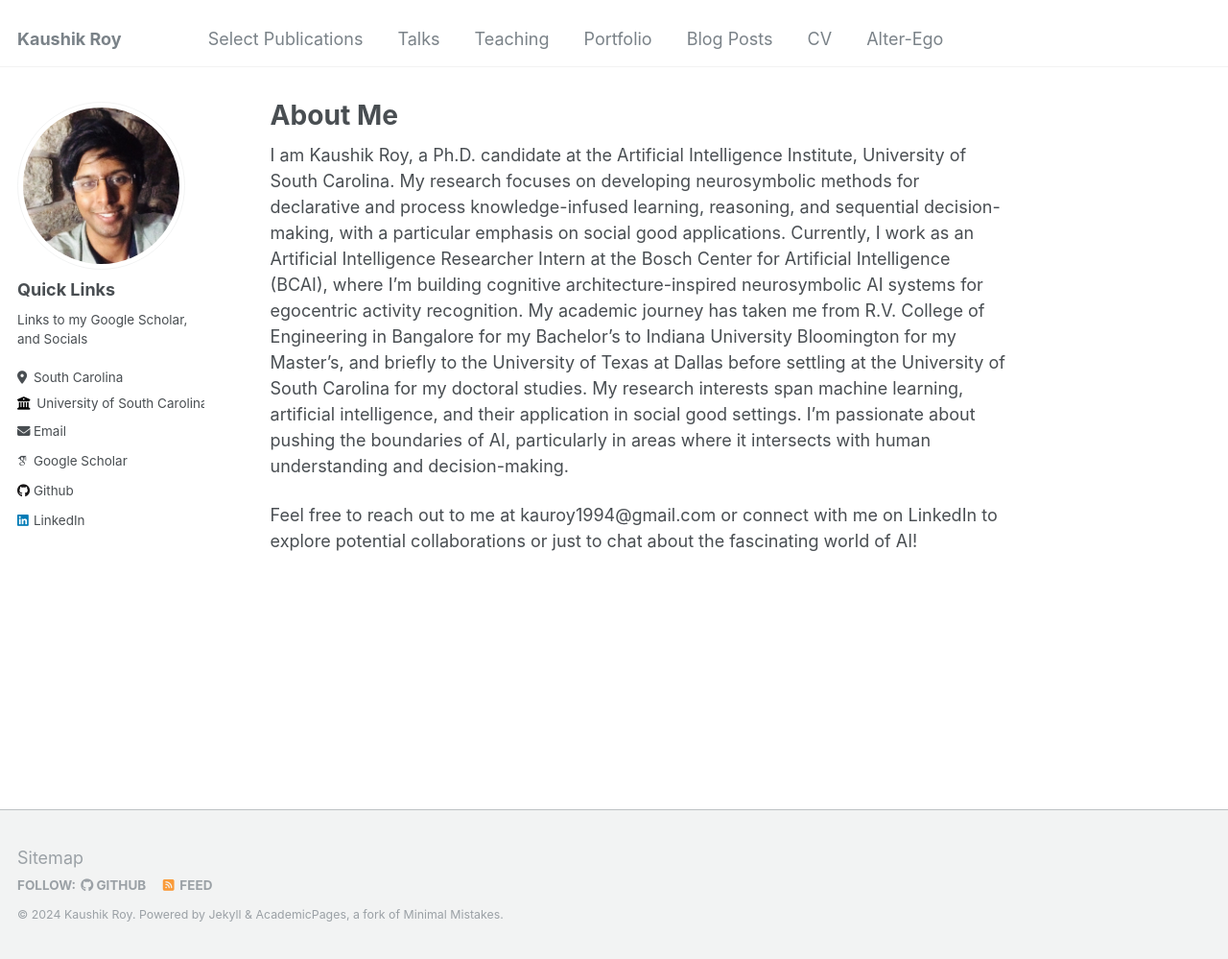
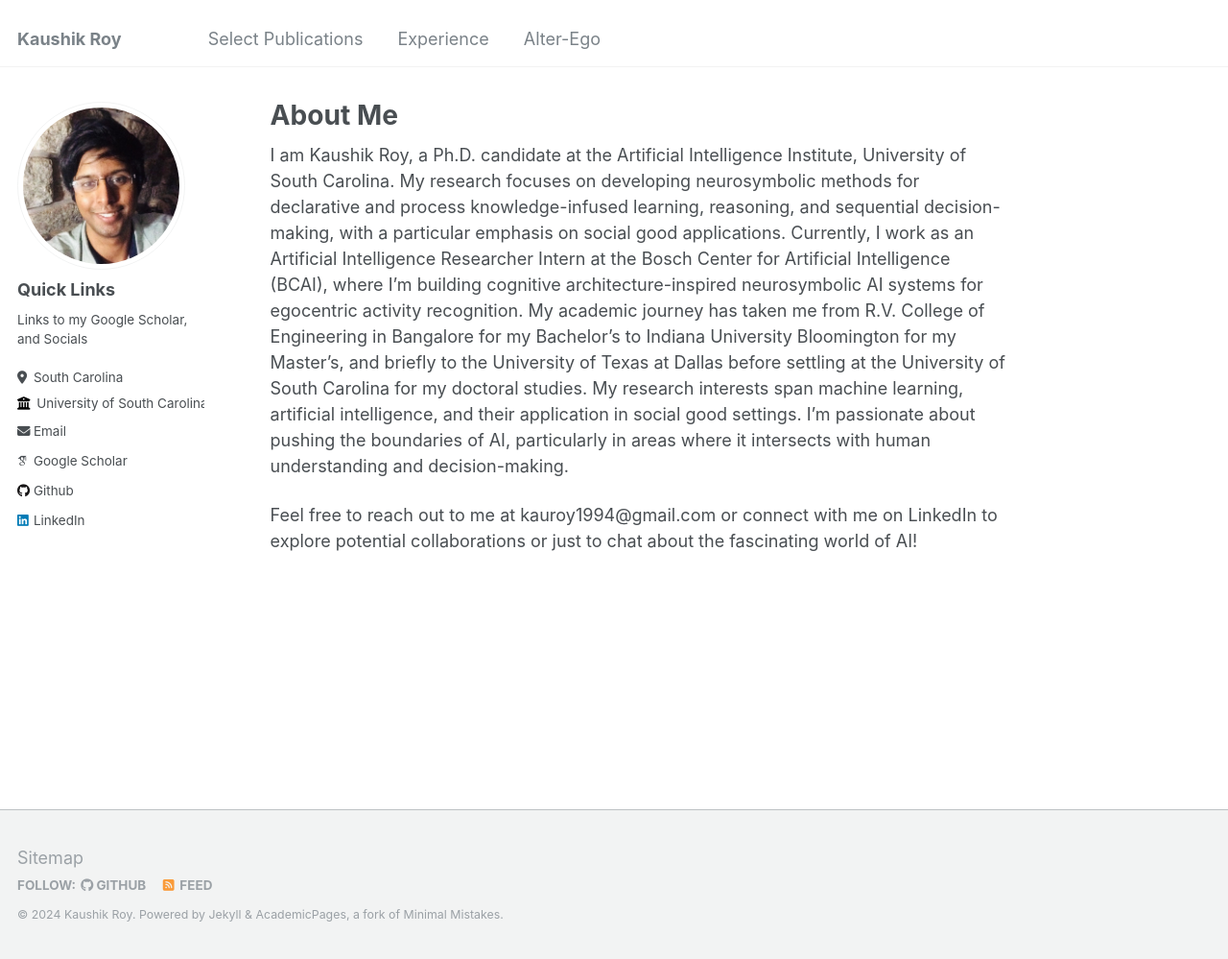
Before and after one commit to kauroy1994/home, a Jekyll site: the page built from _pages/about.md, in a window 1280 px wide and 999 px high. Shown: the whole window at 96% size. Built offline with Jekyll 4.4.1, drawn with Linux system fonts in a browser that asks for light colours; some web fonts are replaced.

Commit message:
Update navigation.yml

```diff
--- a/_data/navigation.yml
+++ b/_data/navigation.yml
@@ -3,19 +3,7 @@
   - title: "Select Publications"
     url: /publications/
 
-  - title: "Talks"
-    url: /talks/
-
-  - title: "Teaching"
-    url: /teaching/
-
-  - title: "Portfolio"
-    url: /portfolio/
-
-  - title: "Blog Posts"
-    url: /year-archive/
-
-  - title: "CV"
+  - title: "Experience"
     url: /cv/
 
   - title: "Alter-Ego"
```
